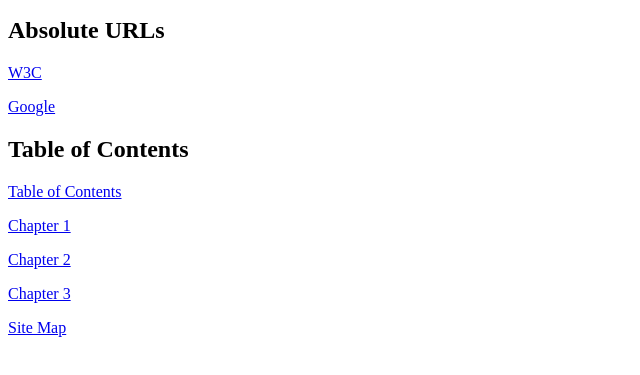
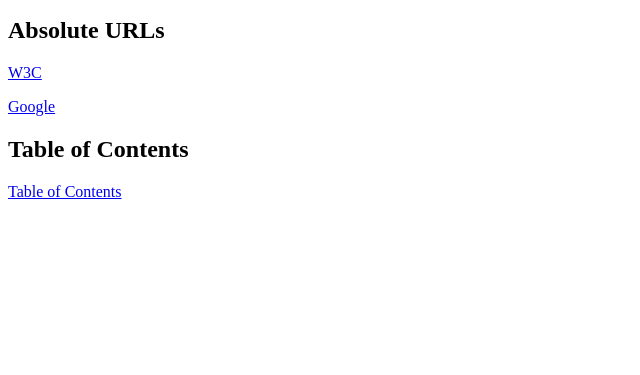
Before and after one commit to AmishaParmessar/links_review_pds5_6_Cruz, a plain HTML site: page index.html in a window 1280 px wide. Shown: the part 87-462 px from the top of the page, without its empty margins (0-640 px from the left). Drawn offline with Linux system fonts and the light colour scheme.

Commit message:
Update index.html

```diff
--- a/index.html
+++ b/index.html
@@ -15,11 +15,7 @@
 <p><a href="https://www.google.com/">Google</a></p>
 
 <h2>Table of Contents</h2>
-<p><a href="TbaleOfContents.html">Table of Contents</a></p>
-<p><a href="chapter1.html">Chapter 1</a></p>
-<p><a href="chapter2.html">Chapter 2</a></p>
-<p><a href="chapter3.html">Chapter 3</a></p>
-<p><a href="sitemap.html">Site Map</a></p>
+<p><a href="TableOfContents.html">Table of Contents</a></p>
 
 
 </body>
```
